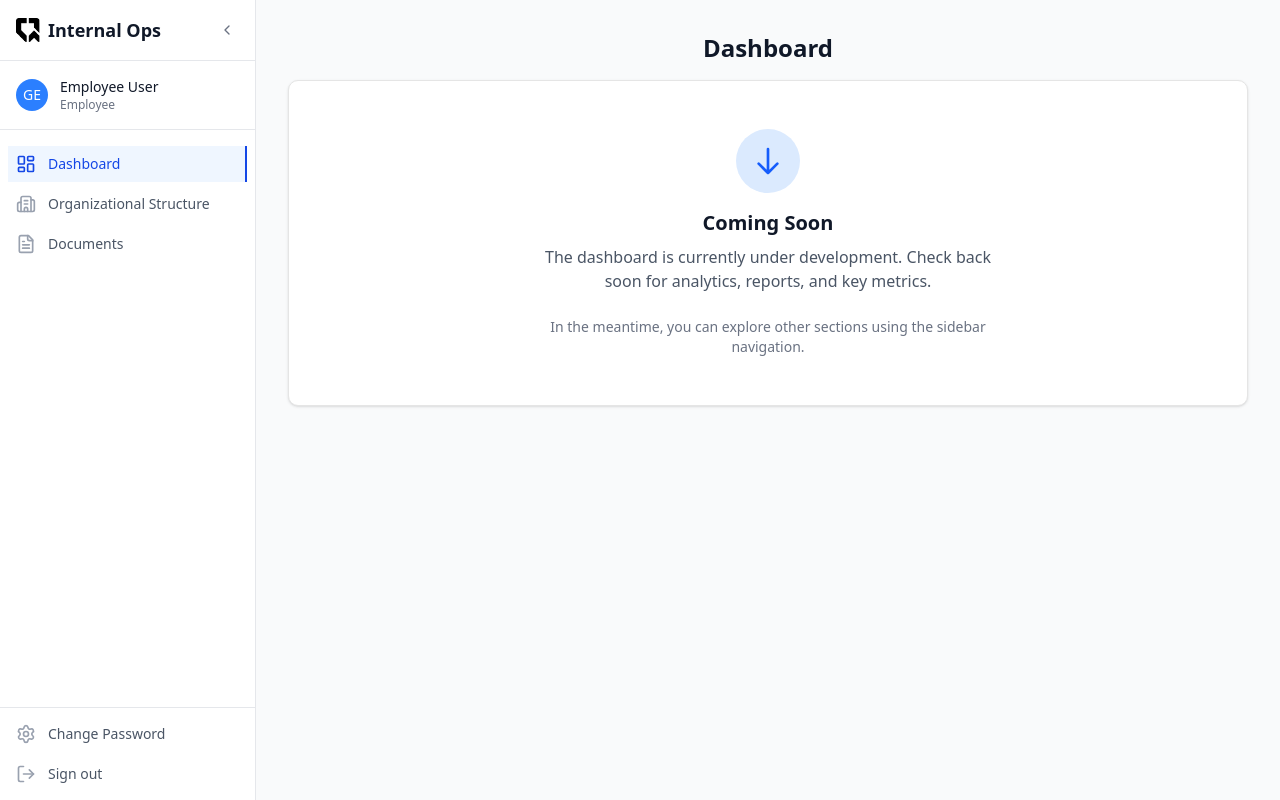
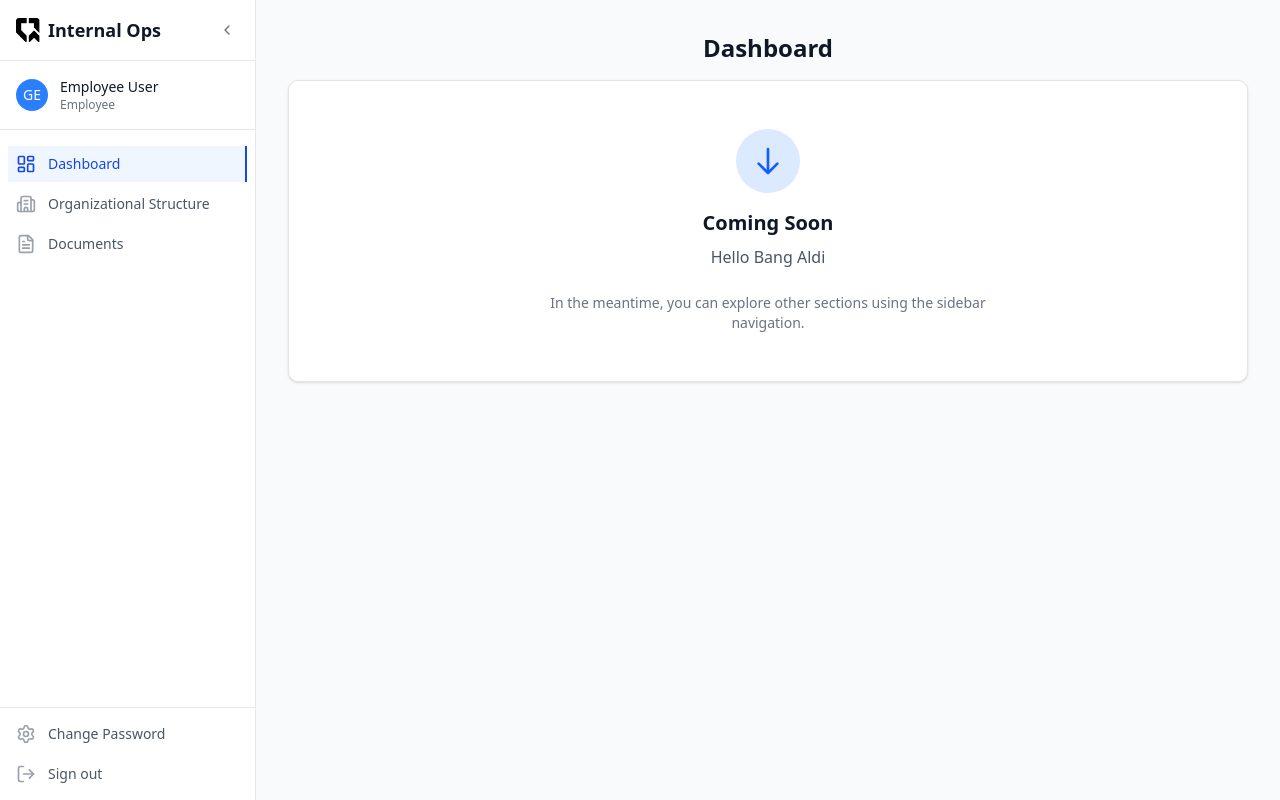
Before and after one commit to QTN-DEV/systemq, a React (Vite) app in the folder fe/: page /dashboard in a window 1280 px wide. Built offline with nearby package versions, Linux system fonts and the light colour scheme.

Commit message:
feat: add motor tor equirements

```diff
--- a/fe/src/pages/Dashboard.tsx
+++ b/fe/src/pages/Dashboard.tsx
@@ -15,7 +15,7 @@ function Dashboard(): ReactElement {
               </div>
               <h2 className="text-xl font-semibold text-gray-900 mb-2">Coming Soon</h2>
               <p className="text-gray-600">
-                The dashboard is currently under development. Check back soon for analytics, reports, and key metrics.
+                Hello Bang Aldi
               </p>
             </div>
             <div className="text-sm text-gray-500">
```
Also changed, not shown: 2 other files (tests, documents, lock files or other folders).
